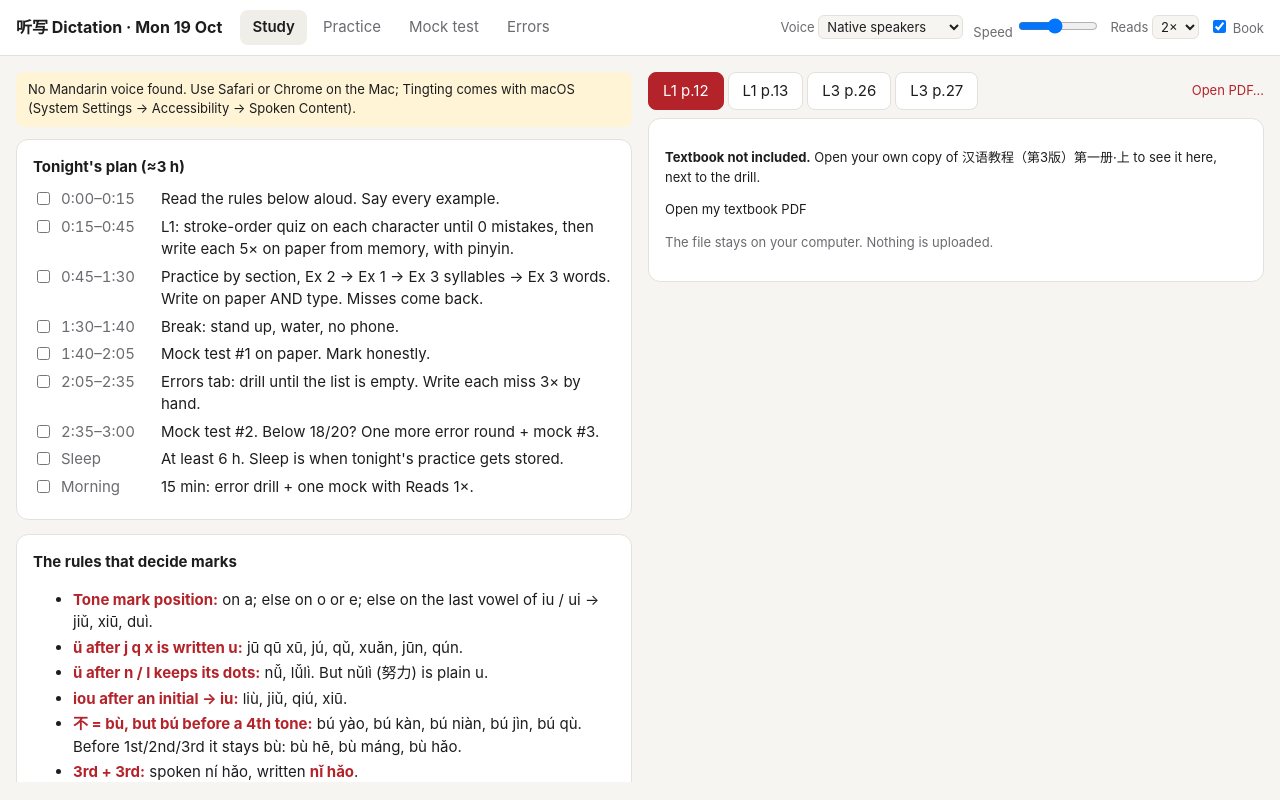
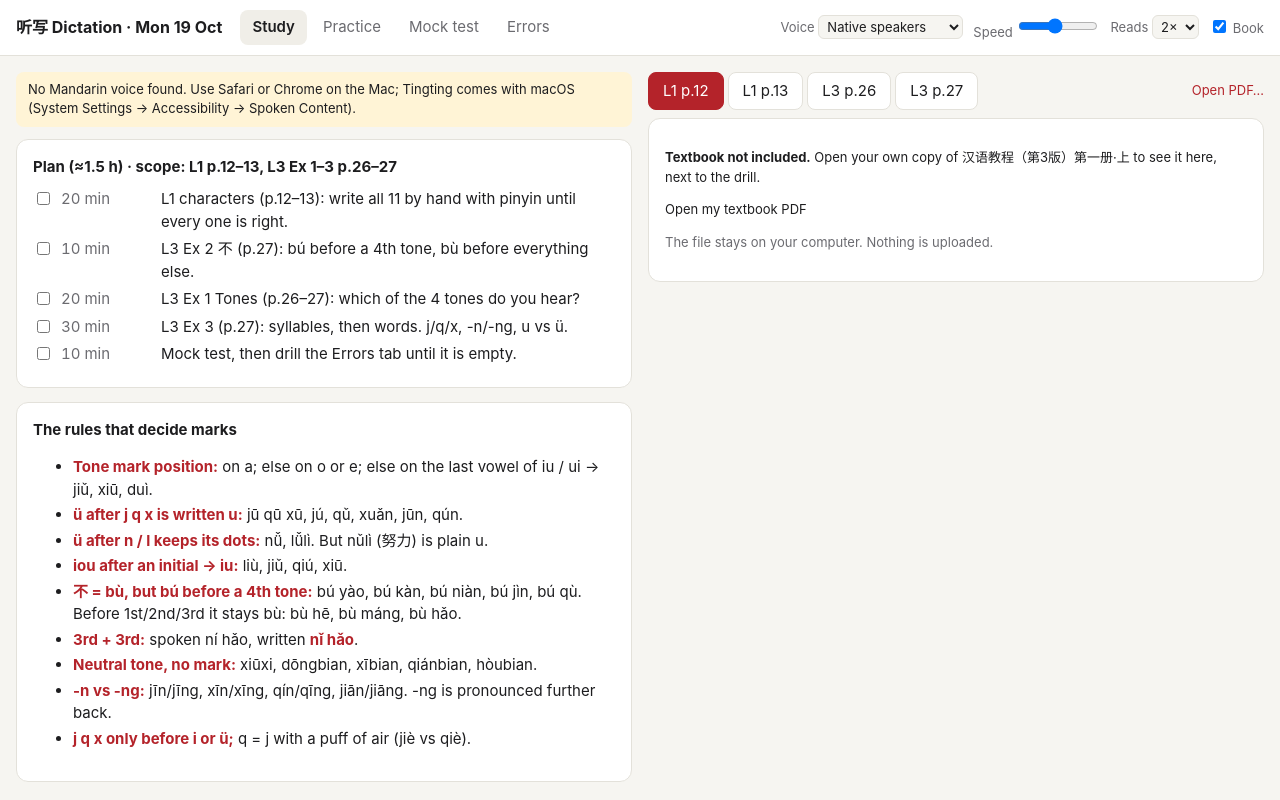
Before and after one commit to enkhboldpurevdalai-tech/chinese-dictation-simulator, a plain HTML site: page index.html in a window 1280 px wide. Drawn offline with Linux system fonts and the light colour scheme.

Commit message:
Exact scope: L1 p.12–13 and L3 Ex 1–3 only; random 20-item mock

```diff
--- a/index.html
+++ b/index.html
@@ -116,11 +116,11 @@ body.mocking .book .imgbox::after{content:"Book hidden during the mock test";pos
 /* ---------- data: 汉语教程(第3版) 1A, verified against the book pages ---------- */
 // item: [numbered pinyin, characters (for the voice / L1 answer), book page, key-answer flag]
 const SECTIONS = [
-  {id:'l1comm', name:'L1 · Communication', task:'Write 汉字 + pinyin', chars:true, items:[['ni3 hao3','你好',12,1]]},
-  {id:'l1char', name:'L1 · Characters', task:'Write 汉字 + pinyin', chars:true, items:[
+  {id:'l1comm', name:'L1 · Communication (p.12)', task:'Write 汉字 + pinyin', chars:true, items:[['ni3 hao3','你好',12,1]]},
+  {id:'l1char', name:'L1 · Characters (p.12–13)', task:'Write 汉字 + pinyin', chars:true, items:[
     ['yi1','一',12],['ba1','八',12],['wu3','五',12],['bu4','不',12],['da4','大',12],['kou3','口',12],['bai2','白',12],
     ['nü3','女',13],['ni3','你',13],['hao3','好',13],['ma3','马',13]]},
-  {id:'ex1', name:'L3 Ex 1 · Tones', task:'Write the pinyin with its tone', items:[
+  {id:'ex1', name:'L3 Ex 1 · Tones (p.26–27)', task:'Write the pinyin with its tone', items:[
     ['xue1','靴',26],['xue2','学',26,1],['xue3','雪',26],['xue4','谑',26],
     ['qu1','区',26],['qu2','渠',26],['qu3','取',26,1],['qu4','去',26,1],
     ['ju1','居',26],['ju2','局',26,1],['ju3','举',26],['ju4','句',26],
@@ -131,12 +131,12 @@ const SECTIONS = [
     ['ming2','明',27,1],['ming3','酩',27],['ming4','命',27],
     ['tian1','天',27,1],['tian2','甜',27],['tian3','舔',27],['tian4','掭',27],
     ['jian1','尖',27],['jian3','减',27],['jian4','见',27,1]]},
-  {id:'ex2', name:'L3 Ex 2 · 不 sandhi', task:'Write the pinyin (bù or bú?)', items:[
+  {id:'ex2', name:'L3 Ex 2 · 不 sandhi (p.27)', task:'Write the pinyin (bù or bú?)', items:[
     ['bu4 he1','不喝',27],['bu4 ting1','不听',27],['bu4 ban1','不搬',27],['bu4 xin1','不新',27],
     ['bu4 mang2','不忙',27],['bu4 xue2','不学',27],['bu4 tian2','不甜',27],['bu4 xing2','不行',27],
     ['bu4 hao3','不好',27],['bu4 dong3','不懂',27],['bu4 jiang3','不讲',27],['bu4 qing3','不请',27],
     ['bu2 yao4','不要',27,1],['bu2 kan4','不看',27,1],['bu2 nian4','不念',27,1],['bu2 jin4','不进',27,1]]},
-  {id:'ex3s', name:'L3 Ex 3 · Syllables', task:'Write the pinyin with its tone', items:[
+  {id:'ex3s', name:'L3 Ex 3 · Syllables (p.27)', task:'Write the pinyin with its tone', items:[
     ['ji1','鸡'],['qi1','七'],['xi1','吸'],['ju1','居'],['qu1','区'],['xu1','虚'],
     ['jian1','肩'],['qian1','千'],['xian1','先'],['jiang1','江'],['qiang1','枪'],['xiang1','香'],
     ['jin1','金'],['qin1','亲'],['xin1','心'],['jing1','京'],['qing1','轻'],['xing1','猩'],
@@ -146,16 +146,13 @@ const SECTIONS = [
     ['jia1','家'],['xia4','下'],['qing1','青'],['xing1','星'],['jiang3','讲'],['qiang2','墙'],
     ['jiao4','叫'],['xiao4','笑'],['qiu2','球'],['xiu1','修'],['jie4','借'],['qie4','窃'],
     ['jie3','姐'],['xie3','写'],['qiao2','桥'],['xiao3','小'],['jing3','井'],['qing3','请']]},
-  {id:'ex3w', name:'L3 Ex 3 · Words', task:'Write the pinyin with its tones', items:[
+  {id:'ex3w', name:'L3 Ex 3 · Words (p.27)', task:'Write the pinyin with its tones', items:[
     ['ji1qi4','机器'],['ju3 qi2','举旗'],['xiu1xi5','休息'],['xiu1li3','修理'],
     ['ju3xing2','举行'],['ju4xing2','句型'],['xu1yao4','需要'],['xi1yao4','西药'],
     ['nu3li4','努力'],['lü3li4','履历'],['qu3 qian2','取钱'],['ti2qian2','提前'],
     ['jin1tian1','今天'],['ming2tian1','明天'],['jin1nian2','今年'],['ming2nian2','明年'],
     ['quan2xian4','权限'],['quan2mian4','全面'],['xin1xian1','新鲜'],['xin1nian2','新年'],
     ['dong1bian5','东边'],['xi1bian5','西边'],['qian2bian5','前边'],['hou4bian5','后边']]},
-  {id:'bonus', name:'Bonus · 不 examples p.26', task:'Write the pinyin (bù or bú?)', bonus:true, items:[
-    ['bu4 nan2','不难',26],['bu4 gao1','不高',26],['bu4 lai2','不来',26],['bu4 hao3','不好',26],
-    ['bu4 xiao3','不小',26],['bu2 qu4','不去',26],['bu2 xie4','不谢',26]]},
 ];
 // English meanings: L1, the Ex 1 answer words, Ex 2 and the Ex 3 words (Ex 3 single syllables are sound drills only)
 const MEAN = {
@@ -360,15 +357,11 @@ document.addEventListener('keydown', e => { if (keyHandler) keyHandler(e); });
 
 /* ---------- Study ---------- */
 const PLAN = [
-  ['0:00–0:15','Read the rules below aloud. Say every example.'],
-  ['0:15–0:45','L1: stroke-order quiz on each character until 0 mistakes, then write each 5× on paper from memory, with pinyin.'],
-  ['0:45–1:30','Practice by section, Ex 2 → Ex 1 → Ex 3 syllables → Ex 3 words. Write on paper AND type. Misses come back.'],
-  ['1:30–1:40','Break: stand up, water, no phone.'],
-  ['1:40–2:05','Mock test #1 on paper. Mark honestly.'],
-  ['2:05–2:35','Errors tab: drill until the list is empty. Write each miss 3× by hand.'],
-  ['2:35–3:00','Mock test #2. Below 18/20? One more error round + mock #3.'],
-  ['Sleep','At least 6 h. Sleep is when tonight\'s practice gets stored.'],
-  ['Morning','15 min: error drill + one mock with Reads 1×.'],
+  ['20 min','L1 characters (p.12–13): write all 11 by hand with pinyin until every one is right.'],
+  ['10 min','L3 Ex 2 不 (p.27): bú before a 4th tone, bù before everything else.'],
+  ['20 min','L3 Ex 1 Tones (p.26–27): which of the 4 tones do you hear?'],
+  ['30 min','L3 Ex 3 (p.27): syllables, then words. j/q/x, -n/-ng, u vs ü.'],
+  ['10 min','Mock test, then drill the Errors tab until it is empty.'],
 ];
 const RULES = [
   '<b>Tone mark position:</b> on a; else on o or e; else on the last vowel of iu / ui → jiǔ, xiū, duì.',
@@ -385,7 +378,7 @@ function renderStudy(){
   const done = store.get('plan', {});
   $main.innerHTML = `
     ${voices.length ? '' : '<div class="warn">No Mandarin voice found. Use Safari or Chrome on the Mac; Tingting comes with macOS (System Settings → Accessibility → Spoken Content).</div>'}
-    <div class="card plan"><h2>Tonight's plan (≈3 h)</h2>${PLAN.map(([t, d], i) =>
+    <div class="card plan"><h2>Plan (≈1.5 h) · scope: L1 p.12–13, L3 Ex 1–3 p.26–27</h2>${PLAN.map(([t, d], i) =>
       `<label><input type="checkbox" data-i="${i}" ${done[i] ? 'checked' : ''}><span class="t">${t}</span><span>${d}</span></label>`).join('')}</div>
     <div class="card"><h2>The rules that decide marks</h2><ul class="rules">${RULES.map(r => `<li>${r}</li>`).join('')}</ul></div>
     <div class="card"><h2>Stroke order · L1 characters</h2>
@@ -483,18 +476,18 @@ function practiceSummary(){
 
 /* ---------- Mock test ---------- */
 let mock = null;
+// The teacher picks 20 from the whole scope; the split is unknown, so: one from each part, the rest at random.
 function buildMock(){
-  const ex1 = bySec('ex1'), ex2 = bySec('ex2'), ex3s = bySec('ex3s'), ex3w = bySec('ex3w');
-  const ex1key = pick(ex1.filter(i => i.key), 2);
-  const ex1rest = pick(ex1.filter(i => !ex1key.includes(i)), 2);
-  return [...bySec('l1comm'), ...pick(bySec('l1char'), 4), ...ex1key, ...ex1rest,
-    ...pick(ex2.filter(i => i.key), 2), ...pick(ex2.filter(i => !i.key), 2), ...pick(ex3s, 4), ...pick(ex3w, 3)];
+  const parts = ['l1comm', 'l1char', 'ex1', 'ex2', 'ex3s', 'ex3w'];
+  const chosen = parts.map(p => pick(bySec(p), 1)[0]);
+  const rest = pick(ITEMS.filter(i => !chosen.includes(i)), 20 - chosen.length);
+  return [...chosen, ...rest];
 }
 function renderMockIntro(){
   $main.innerHTML = `<div class="card"><h2>Mock test · 20 items</h2>
     <p>Like the real thing: each item is read ${S.reps}×, then you get <input id="gap" type="number" min="4" max="40" value="${S.gap}" style="width:52px"> s to write before the next one starts.
     The book is hidden. Write on paper; typing in the box is optional and only used for auto-marking.</p>
-    <p class="small muted">Mix: 你好 + 4 L1 characters, 4 from Ex 1, 4 from Ex 2 (2 with bú), 4 Ex 3 syllables, 3 Ex 3 words. Order is shuffled.</p>
+    <p class="small muted">20 random items from the exact scope (L1 p.12–13, L3 Ex 1–3 p.26–27), at least one from each part. Every mock is different.</p>
     <div class="row"><button class="btn primary" id="start">Start mock</button></div></div>`;
   document.getElementById('start').onclick = () => { S.gap = Math.max(4, +document.getElementById('gap').value || 12); saveS(); startMock(); };
 }
```
